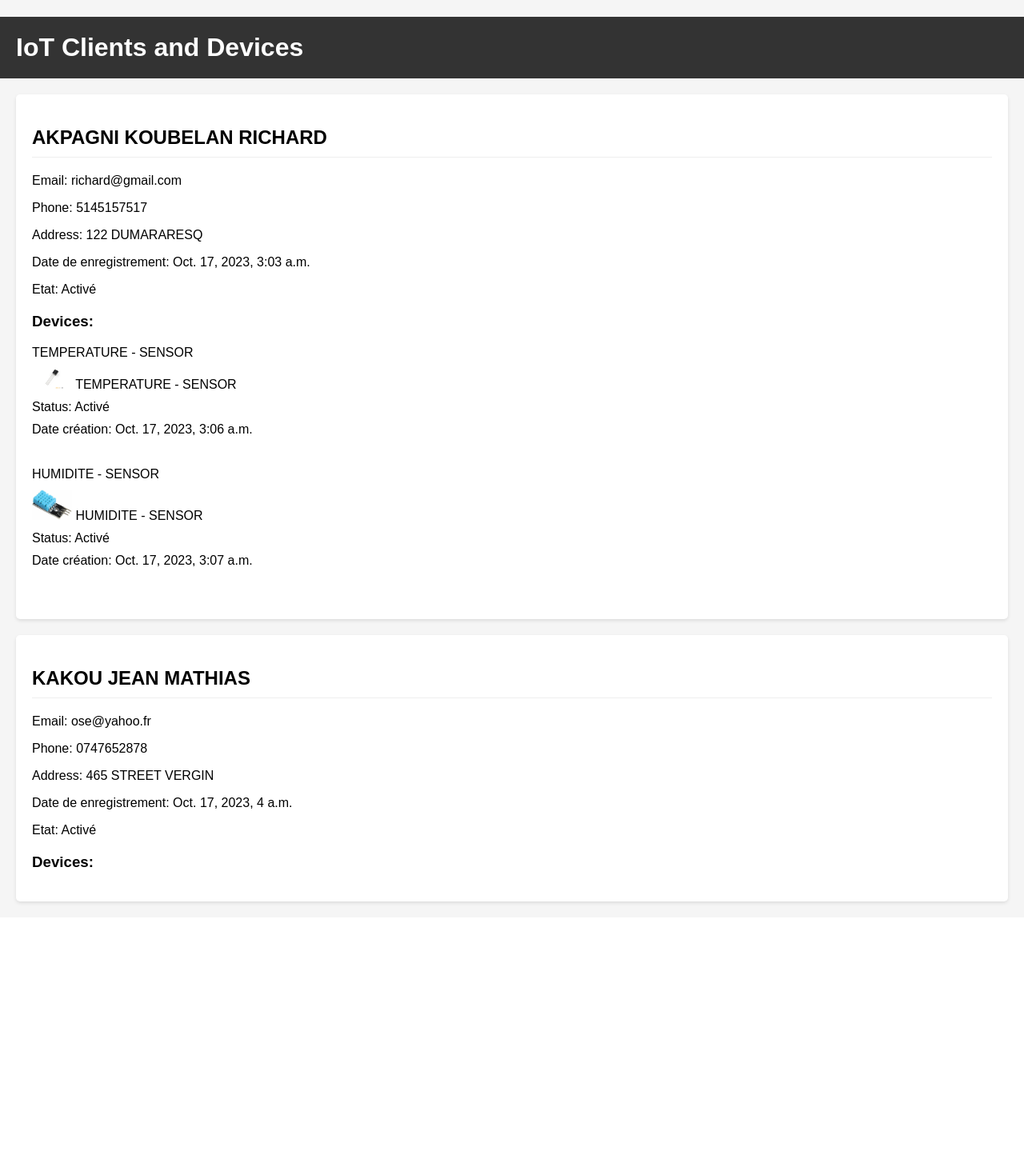
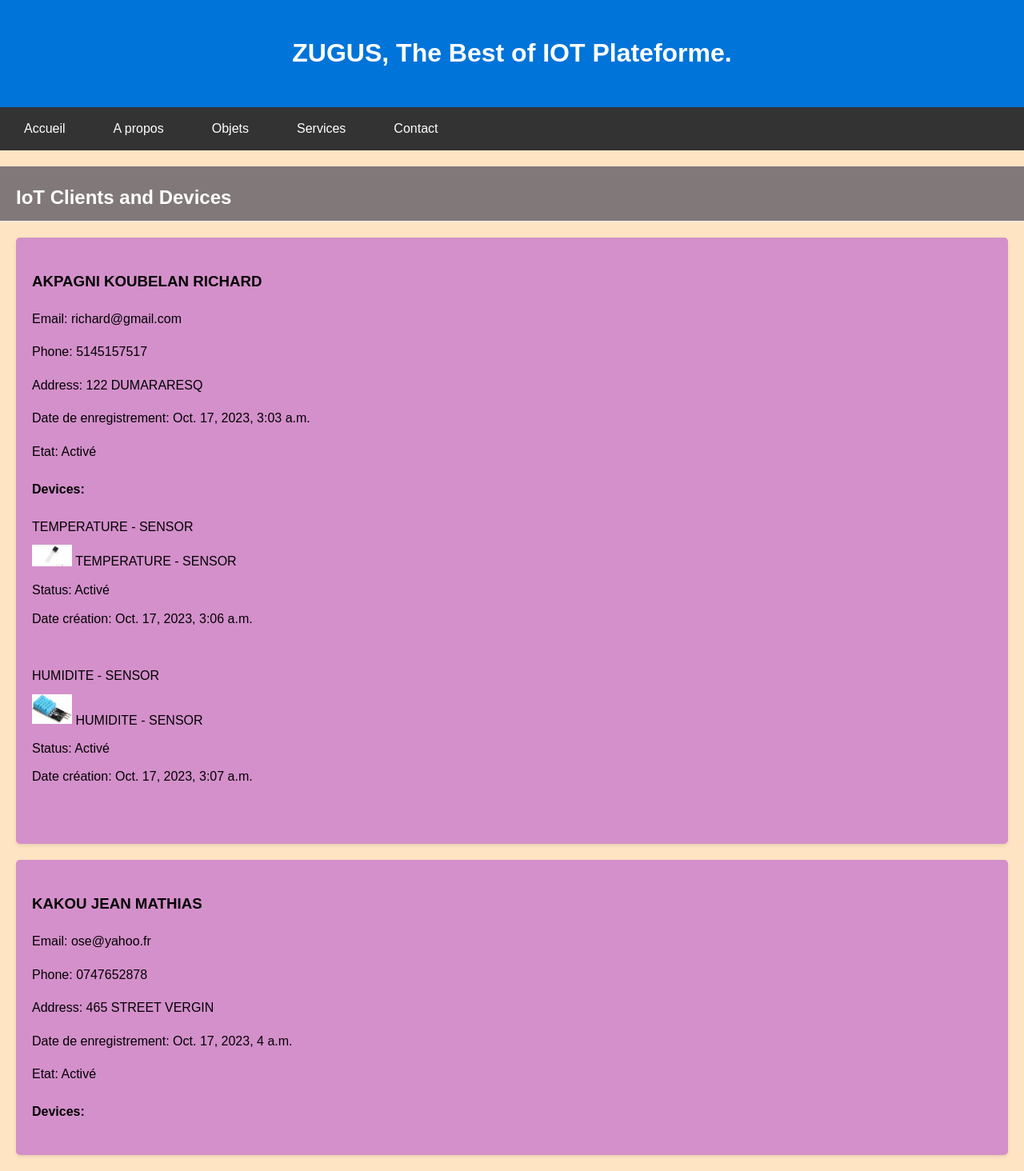
Before and after one commit to KOUBELANRICHARD/newProjet-Test1, a Django app: page /clients/ in a window 1280 px wide. Shown: the whole page at 80% size. Before the commit the page ends 1132 px from the top, so only its background shows below. Run offline with Django 4.2, Linux system fonts and the light colour scheme; data comes from the database, SQL or seed files in the repository.

Commit message:
Modification de feuilles de styles et de client.html

```diff
--- a/iot_app/static/styles.css
+++ b/iot_app/static/styles.css
@@ -1,20 +1,49 @@
 body {
     font-family: Arial, sans-serif;
-    background-color: #f5f5f5;
     margin: 0;
     padding: 0;
+    background-color:bisque;
+    line-height: 1.6;
 }
 
-h1 {
+nav {
     background-color: #333;
+    overflow: hidden;
+}
+nav a {
+    float: left;
+    display: block;
+    color: #fff;
+    text-align: center;
+    padding: 14px 30px;
+    text-decoration: none;
+}
+nav a:hover {
+    background-color: #ddd;
+    color: #333;
+}
+nav a.active {  /* Ajout d'un style pour la page active */
+    background-color: #0074D9;
+    color: #fff;
+}
+
+header {
+    background-color: #0074D9;
+    color: #fff;
+    padding: 20px;
+    text-align: center;
+}
+
+h2 {
+    background-color: #817979;
     color: #fff;
     padding: 20px;
     text-align:centre;
-margin-bottom: 20px;
+    margin-bottom: 20px;
 }
 
 .client-card {
-background-color: #fff;
+background-color: #d490cb;
 padding: 20px;
 margin: 20px;
 border-radius: 5px;
--- a/iot_app/templates/clients.html
+++ b/iot_app/templates/clients.html
@@ -6,10 +6,22 @@
     <link rel="stylesheet" type="text/css" href="{% static 'styles.css' %}">
 </head>
 <body>
-    <h1>IoT Clients and Devices</h1>
+    <header>
+        <h1>ZUGUS, The Best of IOT Plateforme.</h1>
+    </header>
+
+    <nav>
+        <a href="#home">Accueil</a>
+        <a href="#about">A propos</a>
+        <a href="#device">Objets</a>
+        <a href="#services">Services</a>
+        <a href="#team">Contact</a>
+    </nav>
+
+    <h2>IoT Clients and Devices</h2>
     {% for client in clients %}
     <div class="client-card">
-        <h2>{{ client.full_name }}</h2>
+        <h3>{{ client.full_name }}</h3>
         <p>Email: {{ client.email }}</p>
         <p>Phone: {{ client.phone }}</p>
         <p>Address: {{ client.address }}</p>
@@ -20,7 +32,7 @@
             <p>Etat: Désactivé</p>
             {% endif %}
 
-        <h3>Devices:</h3>
+        <h4>Devices:</h4>
         <ul>
             {% for device in client.devices.all %}
             <li>{{ device.name }} - {{ device.type }}</li>
```
